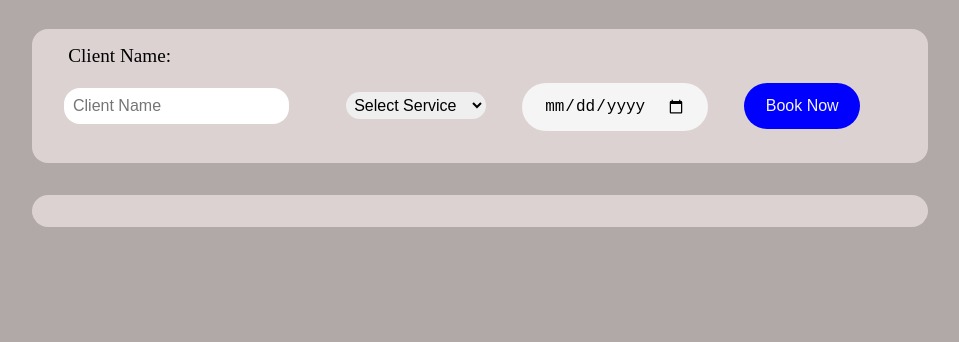
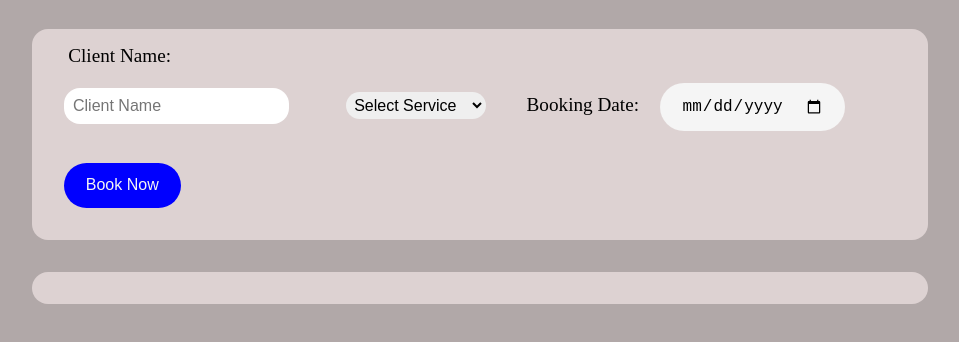
Before and after one commit to Phoenix-Domain/DashReserve, a plain HTML site: page index.html in a window 1280 px wide. Shown: the part 40-382 px from the top of the page, without its empty margins (160-1119 px from the left). Drawn offline with Linux system fonts and the light colour scheme.

Commit message:
Add label to booking Date input

```diff
--- a/index.html
+++ b/index.html
@@ -24,7 +24,8 @@
       <option value="Consultation">Consultation</option>
       <!-- Add more -->
     </select>
-    <input type="date" id="bookingDate" />
+    <label for="">Booking Date: <input type="date" id="bookingDate" /></label>
+
     <button id="addBookingBtn">Book Now</button>
   </form>
 
```
